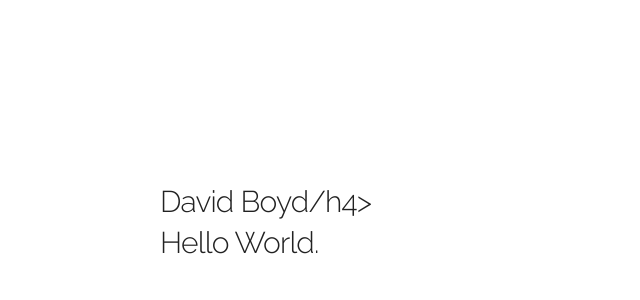
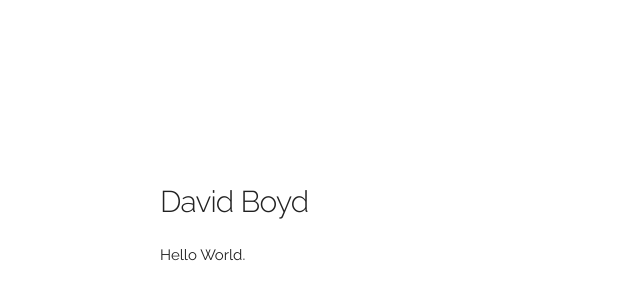
Before and after one commit to dvdbyd/dvdbyd.github.io, a plain HTML site: page index.html in a window 1280 px wide. Shown: the part 58-358 px from the top of the page, without its empty margins (0-640 px from the left). Drawn offline with Linux system fonts and the light colour scheme.

Commit message:
index edit
updated body

```diff
--- a/index.html
+++ b/index.html
@@ -34,7 +34,7 @@
   <div class="container">
     <div class="row">
       <div class="one-half column" style="margin-top: 25%">
-        <h4>David Boyd/h4>
+        <h4>David Boyd</h4>
         <p>Hello World</a>.</p>
       </div>
     </div>
```
